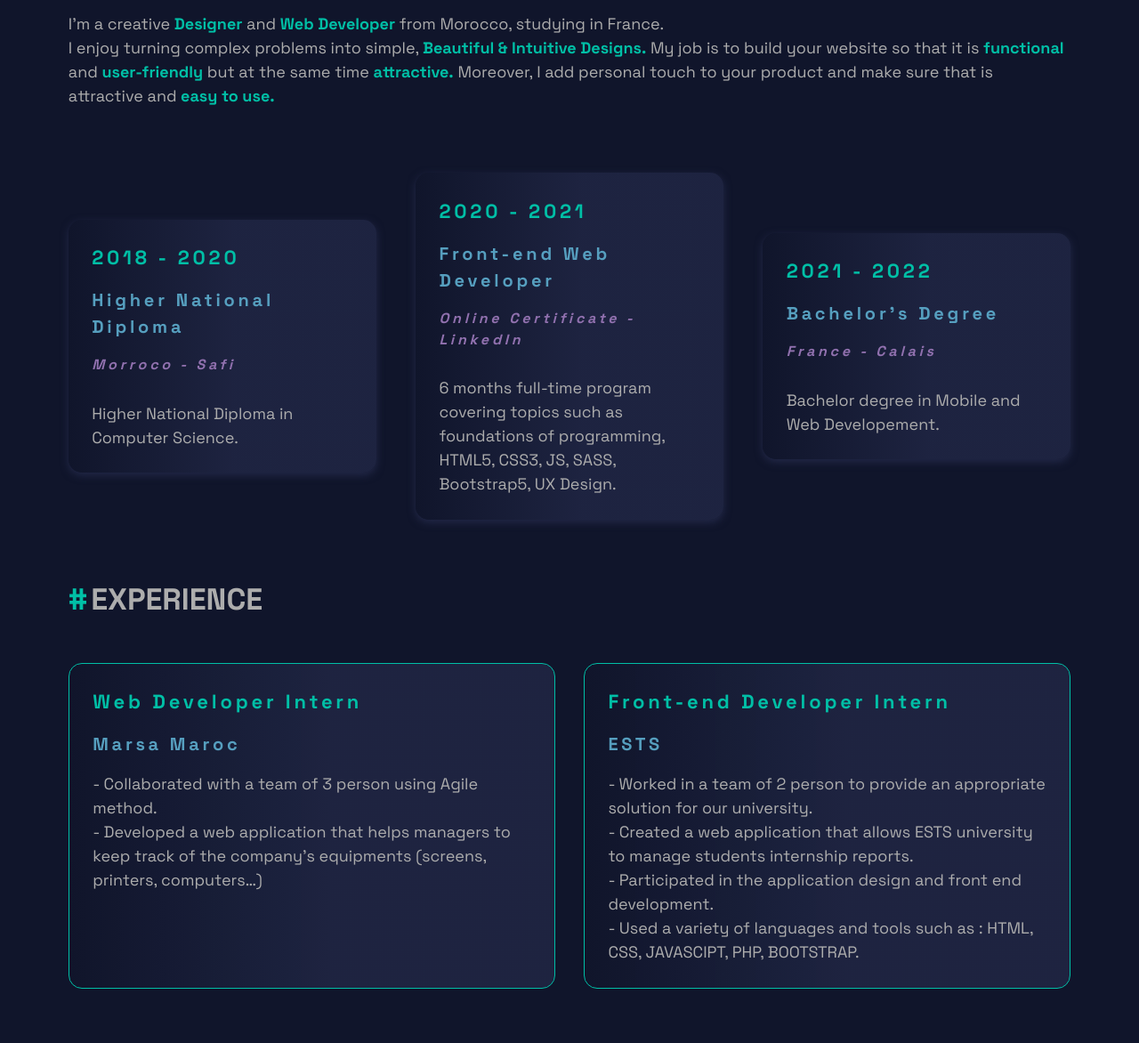
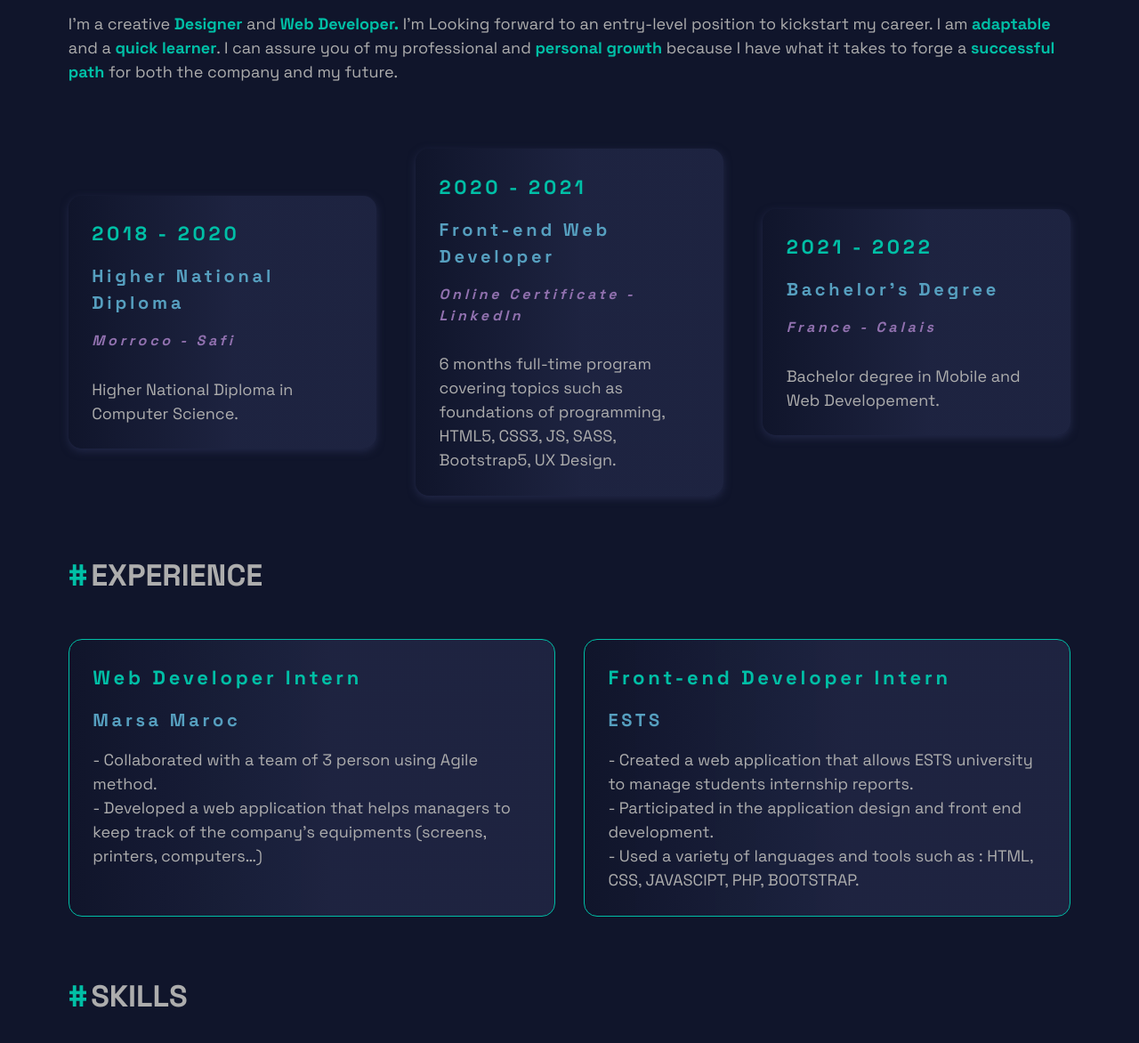
Before and after one commit to chaimaaloug/chaimaa-portfolio, a plain HTML site: page index.html in a window 1280 px wide. Shown: the part 708-1880 px from the top of the page at 89% size. Drawn offline with nearby package versions, Linux system fonts and the light colour scheme; a web font is replaced by a local one.

Commit message:
text change

```diff
--- a/index.html
+++ b/index.html
@@ -83,12 +83,15 @@
     <section class="about" id="about">
         <h2 class="title">#<span class="titleColor">About me</span></h2>
 
-        <p class="aboutText">I'm a creative <span class="green">Designer</span> and <span class="green">Web
-                Developer</span> from Morocco, studying in France.<br> I enjoy turning complex problems into simple,
+      <!-- from Morocco, studying in France.<br> I enjoy turning complex problems into simple,
             <span class="green">Beautiful & Intuitive Designs.</span> My job is to build your website so that it is
             <span class="green">functional</span> and <span class="green">user-friendly</span> but at the same time
-            <span class="green">attractive.</span> Moreover, I add personal touch to your product and make sure that is
-            attractive and<span class="green"> easy to use.</span><br></p>
+            <span class="green">attractive.</p> -->
+
+                <p class="aboutText">I'm a creative <span class="green">Designer</span> and <span class="green">Web Developer.</span>
+                I'm Looking forward to an entry-level position to kickstart my career. I am <span class="green">adaptable</span> and a <span class="green">quick learner</span>. I can assure
+you of my professional and <span class="green">personal growth</span> because I have what it takes to forge a <span class="green">successful path</span>  for both the
+company and my future.</p>
 
 
 
@@ -140,10 +143,12 @@
                 <h2 class="year">Front-end Developer Intern</h2>
                 <h3 class="degree">ESTS</h3>
 
-                <p class="description">- Worked in a team of 2 person to provide an appropriate solution for our university. <br>
+                <p class="description">
                     - Created a web application that allows ESTS university to manage students internship reports. <br>
-                    - Participated in the application design and front end development. <br>
-                    - Used a variety of languages and tools such as : HTML, CSS, JAVASCIPT, PHP, BOOTSTRAP.</p>
+- Participated in the application design and front end development. <br>
+- Used a variety of languages and tools such as : HTML, CSS, JAVASCIPT, PHP, BOOTSTRAP.
+
+                </p>
             </div>
 
         </div>
```
